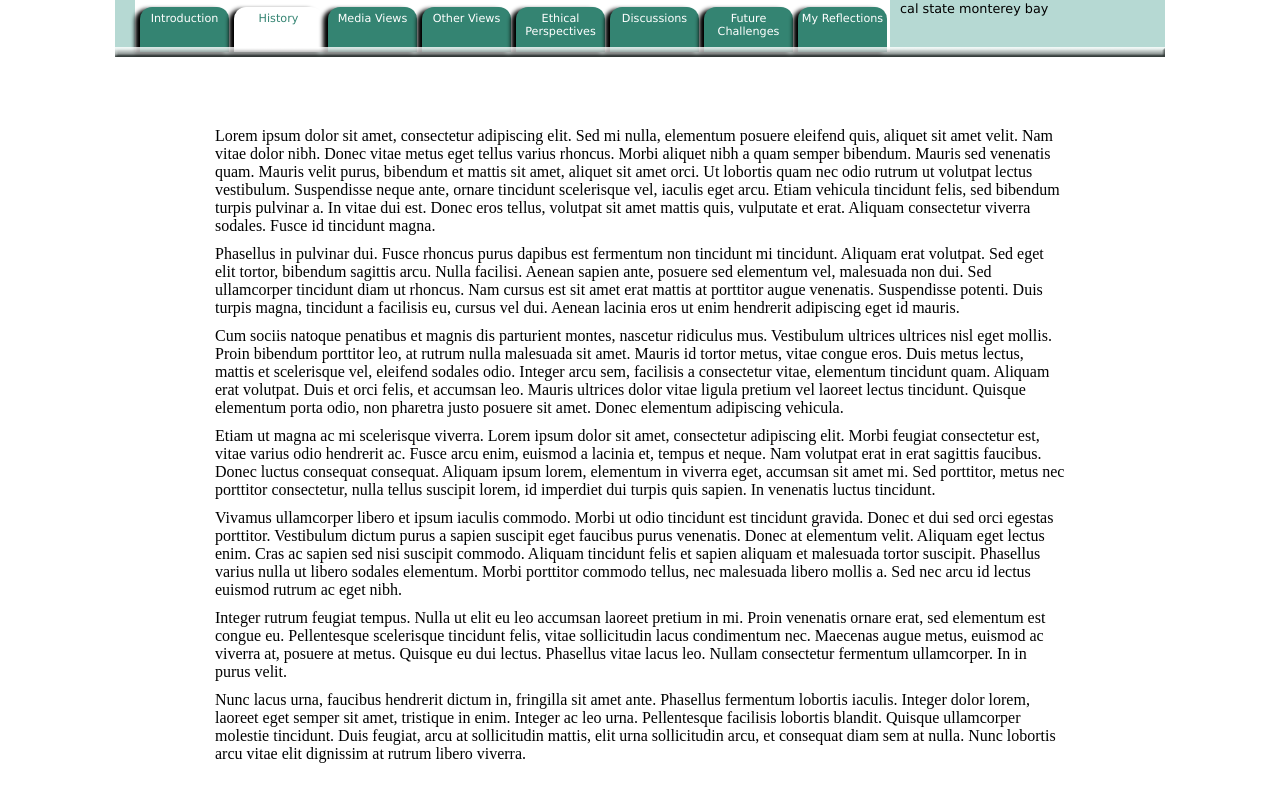
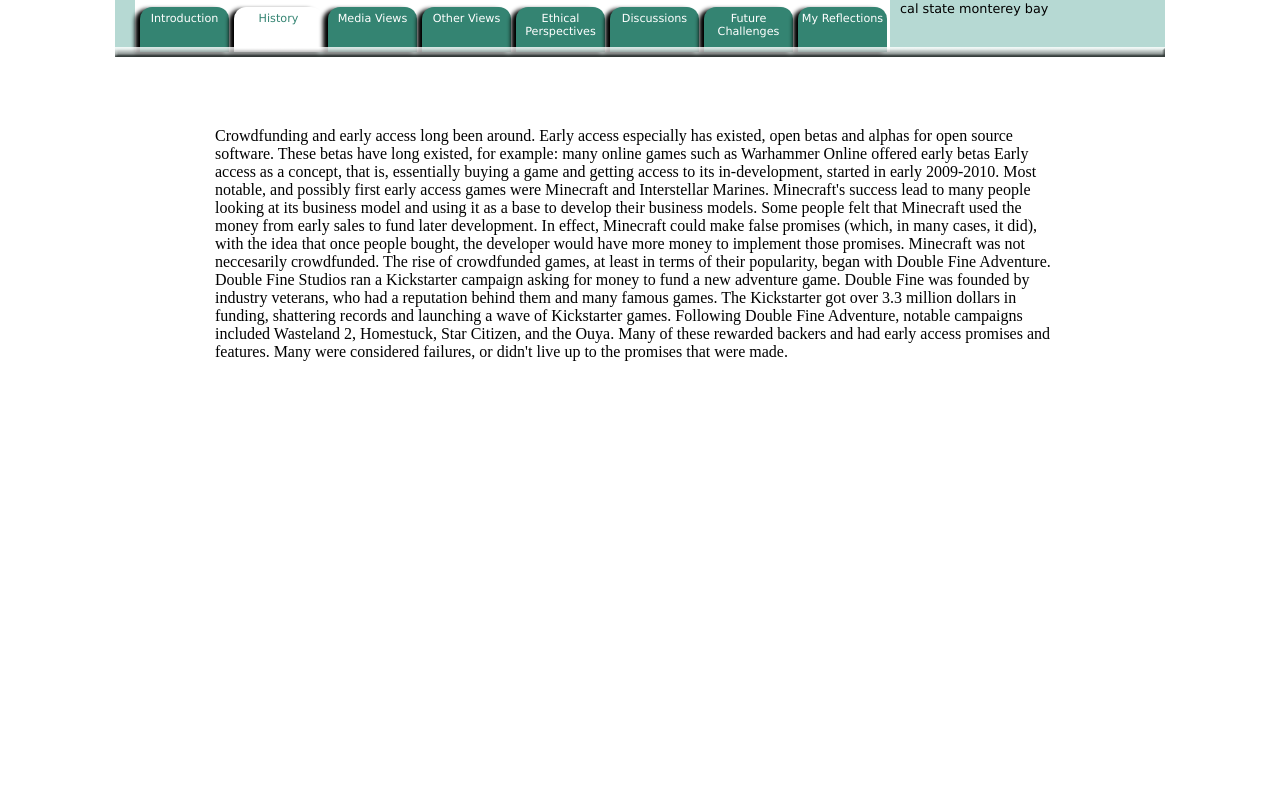
Before and after one commit to KPLBrock/EPaper, a plain HTML site: page history.html in a window 1280 px wide. Shown: the part 243-1044 px from the top of the page. After the commit the page ends 800 px from the top, so only its background shows below. Drawn offline with Linux system fonts and the light colour scheme.

Commit message:
Add files via upload

```diff
--- a/history.html
+++ b/history.html
@@ -34,13 +34,15 @@
         </div>
       </div>
       <div id="content">
-<p>Lorem ipsum dolor sit amet, consectetur adipiscing elit. Sed mi nulla, elementum posuere eleifend quis, aliquet sit amet velit. Nam vitae dolor nibh. Donec vitae metus eget tellus varius rhoncus. Morbi aliquet nibh a quam semper bibendum. Mauris sed venenatis quam. Mauris velit purus, bibendum et mattis sit amet, aliquet sit amet orci. Ut lobortis quam nec odio rutrum ut volutpat lectus vestibulum. Suspendisse neque ante, ornare tincidunt scelerisque vel, iaculis eget arcu. Etiam vehicula tincidunt felis, sed bibendum turpis pulvinar a. In vitae dui est. Donec eros tellus, volutpat sit amet mattis quis, vulputate et erat. Aliquam consectetur viverra sodales. Fusce id tincidunt magna.</p>
-<p>Phasellus in pulvinar dui. Fusce rhoncus purus dapibus est fermentum non tincidunt mi tincidunt. Aliquam erat volutpat. Sed eget elit tortor, bibendum sagittis arcu. Nulla facilisi. Aenean sapien ante, posuere sed elementum vel, malesuada non dui. Sed ullamcorper tincidunt diam ut rhoncus. Nam cursus est sit amet erat mattis at porttitor augue venenatis. Suspendisse potenti. Duis turpis magna, tincidunt a facilisis eu, cursus vel dui. Aenean lacinia eros ut enim hendrerit adipiscing eget id mauris.</p>
-<p>Cum sociis natoque penatibus et magnis dis parturient montes, nascetur ridiculus mus. Vestibulum ultrices ultrices nisl eget mollis. Proin bibendum porttitor leo, at rutrum nulla malesuada sit amet. Mauris id tortor metus, vitae congue eros. Duis metus lectus, mattis et scelerisque vel, eleifend sodales odio. Integer arcu sem, facilisis a consectetur vitae, elementum tincidunt quam. Aliquam erat volutpat. Duis et orci felis, et accumsan leo. Mauris ultrices dolor vitae ligula pretium vel laoreet lectus tincidunt. Quisque elementum porta odio, non pharetra justo posuere sit amet. Donec elementum adipiscing vehicula.</p>
-<p>Etiam ut magna ac mi scelerisque viverra. Lorem ipsum dolor sit amet, consectetur adipiscing elit. Morbi feugiat consectetur est, vitae varius odio hendrerit ac. Fusce arcu enim, euismod a lacinia et, tempus et neque. Nam volutpat erat in erat sagittis faucibus. Donec luctus consequat consequat. Aliquam ipsum lorem, elementum in viverra eget, accumsan sit amet mi. Sed porttitor, metus nec porttitor consectetur, nulla tellus suscipit lorem, id imperdiet dui turpis quis sapien. In venenatis luctus tincidunt.</p>
-<p>Vivamus ullamcorper libero et ipsum iaculis commodo. Morbi ut odio tincidunt est tincidunt gravida. Donec et dui sed orci egestas porttitor. Vestibulum dictum purus a sapien suscipit eget faucibus purus venenatis. Donec at elementum velit. Aliquam eget lectus enim. Cras ac sapien sed nisi suscipit commodo. Aliquam tincidunt felis et sapien aliquam et malesuada tortor suscipit. Phasellus varius nulla ut libero sodales elementum. Morbi porttitor commodo tellus, nec malesuada libero mollis a. Sed nec arcu id lectus euismod rutrum ac eget nibh.</p>
-<p>Integer rutrum feugiat tempus. Nulla ut elit eu leo accumsan laoreet pretium in mi. Proin venenatis ornare erat, sed elementum est congue eu. Pellentesque scelerisque tincidunt felis, vitae sollicitudin lacus condimentum nec. Maecenas augue metus, euismod ac viverra at, posuere at metus. Quisque eu dui lectus. Phasellus vitae lacus leo. Nullam consectetur fermentum ullamcorper. In in purus velit.</p>
-<p>Nunc lacus urna, faucibus hendrerit dictum in, fringilla sit amet ante. Phasellus fermentum lobortis iaculis. Integer dolor lorem, laoreet eget semper sit amet, tristique in enim. Integer ac leo urna. Pellentesque facilisis lobortis blandit. Quisque ullamcorper molestie tincidunt. Duis feugiat, arcu at sollicitudin mattis, elit urna sollicitudin arcu, et consequat diam sem at nulla. Nunc lobortis arcu vitae elit dignissim at rutrum libero viverra.</p>
+Crowdfunding and early access long been around.
+Early access especially has existed, open betas and alphas for open source software. These betas have long existed, for example: many online games such as Warhammer Online offered early betas
+Early access as a concept, that is, essentially buying a game and getting access to its in-development, started in early 2009-2010. Most notable, and possibly first early access games were Minecraft and Interstellar Marines.
+Minecraft's success lead to many people looking at its business model and using it as a base to develop their business models. Some people felt that Minecraft used the money from early sales to fund later development. In effect, Minecraft could make false promises (which, in many cases, it did), with the idea that once people bought, the developer would have more money to implement those promises.
+Minecraft was not neccesarily crowdfunded. The rise of crowdfunded games, at least in terms of their popularity, began with Double Fine Adventure.
+Double Fine Studios ran a Kickstarter campaign asking for money to fund a new adventure game. Double Fine was founded by industry veterans, who had a reputation behind them and many famous games.
+The Kickstarter got over 3.3 million dollars in funding, shattering records and launching a wave of Kickstarter games.
+Following Double Fine Adventure, notable campaigns included Wasteland 2, Homestuck, Star Citizen, and the Ouya.
+Many of these rewarded backers and had early access promises and features. Many were considered failures, or didn't live up to the promises that were made.</p>
 <p>&nbsp;</p>
       </div>
   </div>
```
